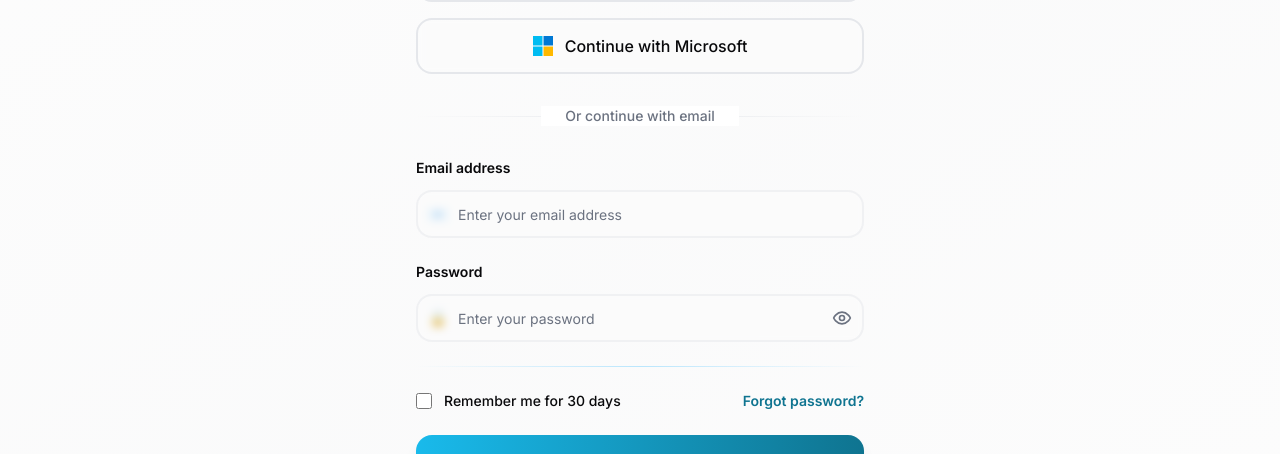
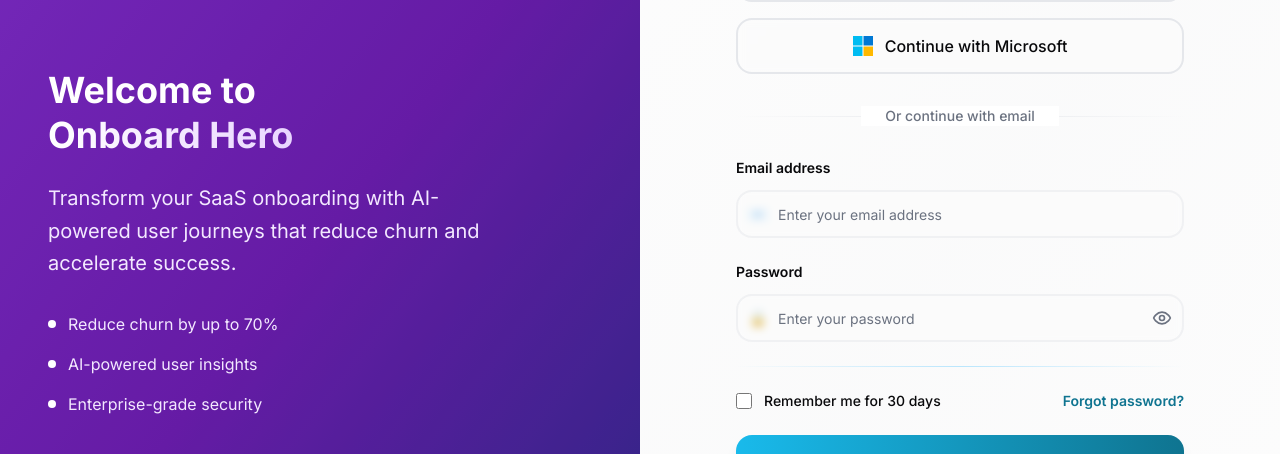
Before and after one commit to leadond/onboarding-saas, a Next.js app: page /login in a window 1280 px wide. Shown: the part 176-630 px from the top of the page. Built offline with nearby package versions, Linux system fonts and the light colour scheme; no server answers.

Commit message:
Improve login page layout with proper two-column design
- Added purple brand sidebar with Onboard Hero messaging
- Fixed layout to show all content properly
- Enhanced visual hierarchy and branding
- Responsive design with mobile-first approach

```diff
--- a/app/(auth)/layout.tsx
+++ b/app/(auth)/layout.tsx
@@ -15,7 +15,7 @@
   children: React.ReactNode
 }) {
   return (
-    <div className="min-h-screen">
+    <div className="min-h-screen w-full">
       {children}
     </div>
   )
--- a/app/(auth)/login/page.tsx
+++ b/app/(auth)/login/page.tsx
@@ -13,9 +13,48 @@
 
 export default function LoginPage() {
   return (
-    <div className="min-h-screen flex items-center justify-center bg-gradient-to-br from-background via-muted/20 to-background p-4">
-      <div className="w-full max-w-md">
-        <LoginForm />
+    <div className="min-h-screen flex">
+      {/* Left Sidebar - Purple Brand Section */}
+      <div className="hidden lg:flex lg:w-1/2 bg-gradient-to-br from-purple-600 via-purple-700 to-indigo-800 relative overflow-hidden">
+        <div className="absolute inset-0 bg-black/20" />
+        <div className="relative z-10 flex flex-col justify-center px-12 py-16 text-white">
+          <div className="max-w-md">
+            <h1 className="text-4xl font-bold mb-6 leading-tight">
+              Welcome to
+              <br />
+              <span className="bg-gradient-to-r from-white to-purple-200 bg-clip-text text-transparent">
+                Onboard Hero
+              </span>
+            </h1>
+            <p className="text-xl text-purple-100 mb-8 leading-relaxed">
+              Transform your SaaS onboarding with AI-powered user journeys that reduce churn and accelerate success.
+            </p>
+            <div className="space-y-4">
+              <div className="flex items-center space-x-3">
+                <div className="w-2 h-2 bg-white rounded-full" />
+                <span className="text-purple-100">Reduce churn by up to 70%</span>
+              </div>
+              <div className="flex items-center space-x-3">
+                <div className="w-2 h-2 bg-white rounded-full" />
+                <span className="text-purple-100">AI-powered user insights</span>
+              </div>
+              <div className="flex items-center space-x-3">
+                <div className="w-2 h-2 bg-white rounded-full" />
+                <span className="text-purple-100">Enterprise-grade security</span>
+              </div>
+            </div>
+          </div>
+        </div>
+        {/* Decorative Elements */}
+        <div className="absolute top-0 right-0 w-64 h-64 bg-white/10 rounded-full -translate-y-32 translate-x-32" />
+        <div className="absolute bottom-0 left-0 w-48 h-48 bg-white/5 rounded-full translate-y-24 -translate-x-24" />
+      </div>
+
+      {/* Right Side - Login Form */}
+      <div className="flex-1 flex items-center justify-center bg-gradient-to-br from-background via-muted/20 to-background p-4">
+        <div className="w-full max-w-md">
+          <LoginForm />
+        </div>
       </div>
     </div>
   )
```
